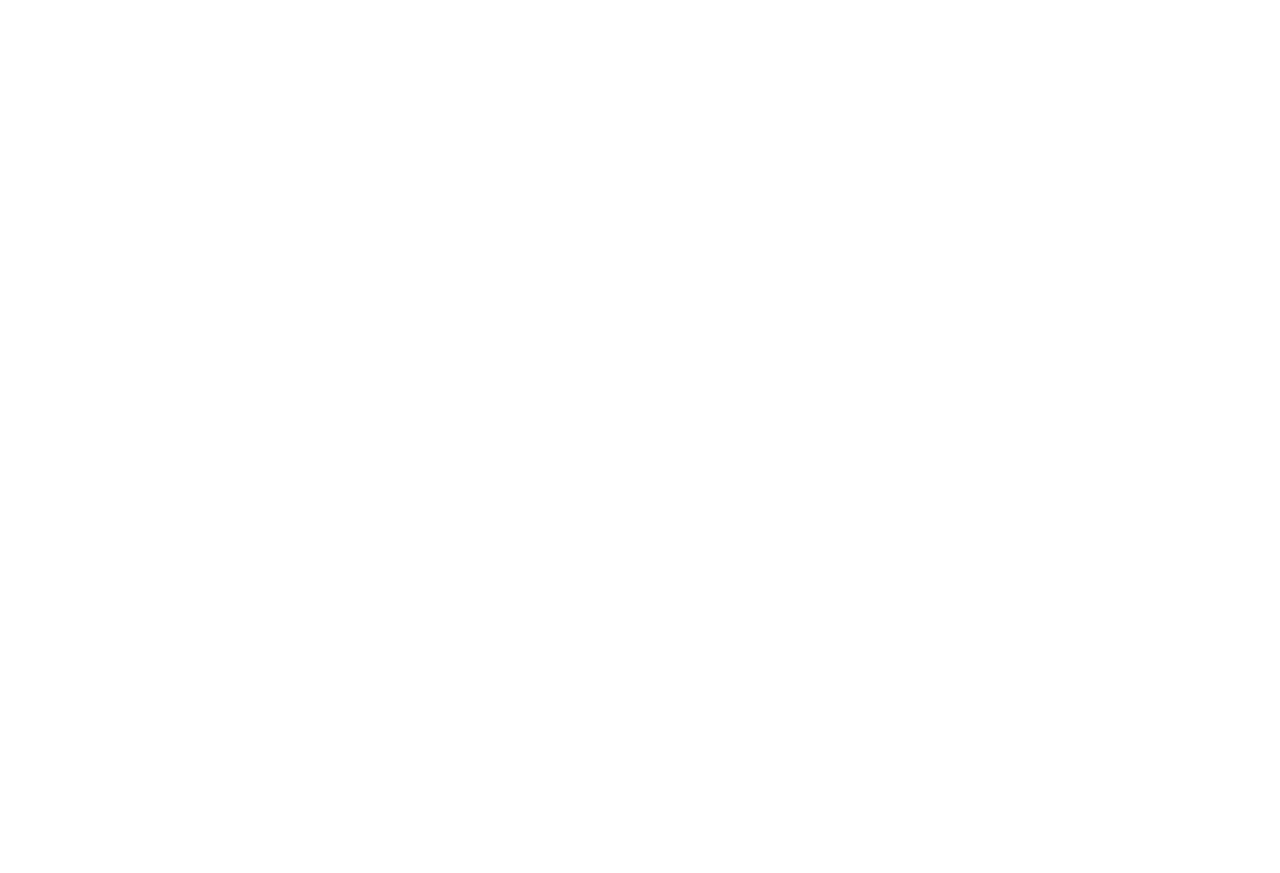
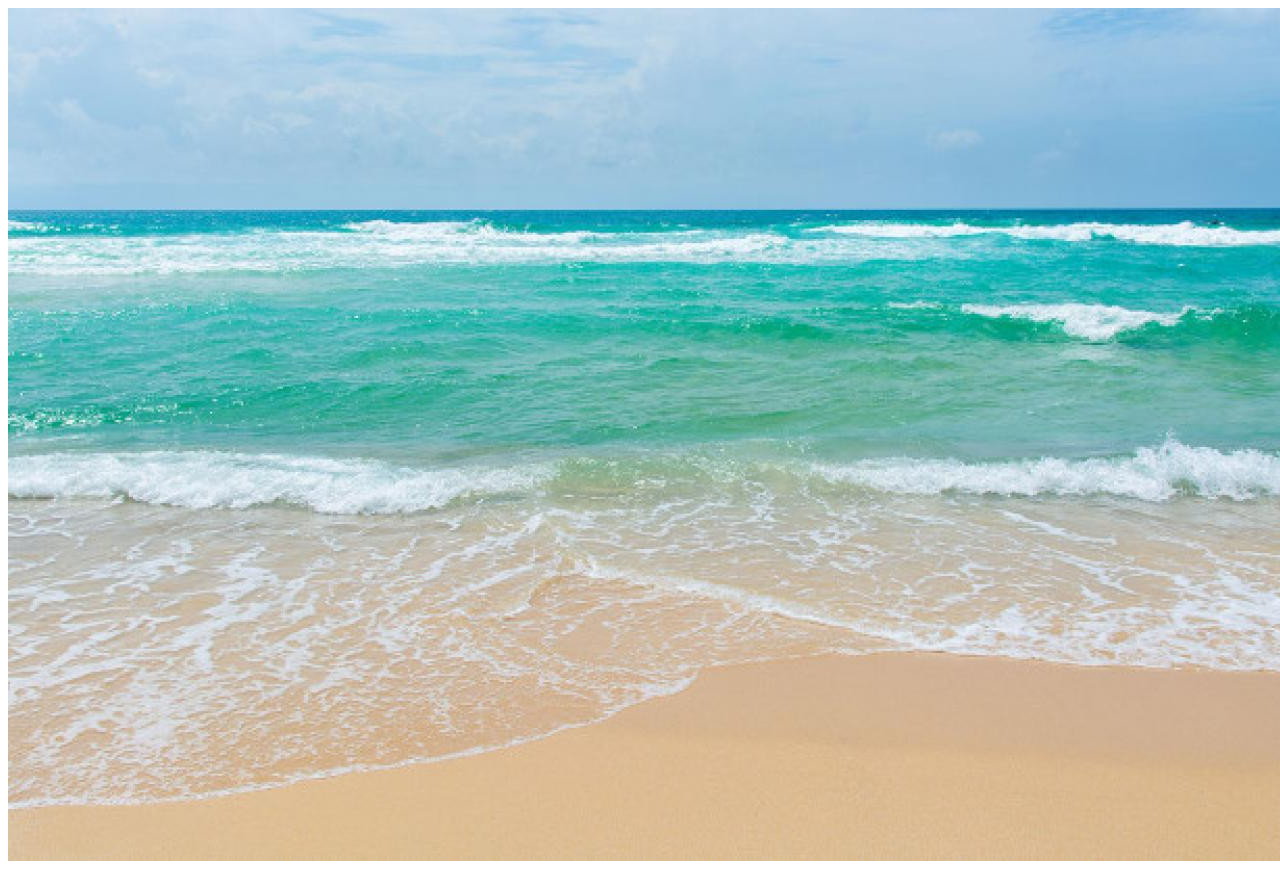
Before and after one commit to Artem-Sergeev/home-work, a plain HTML site: page index.html in a window 1280 px wide. Before the commit the page ends 800 px from the top, so only its background shows below. Drawn offline with Linux system fonts and the light colour scheme.

Commit message:
Добавляет картинку

```diff
--- a/index.html
+++ b/index.html
@@ -1 +1,12 @@
 <!DOCTYPE html>
+<html lang="en">
+<head>
+    <meta charset="UTF-8">
+    <meta http-equiv="X-UA-Compatible" content="IE=edge">
+    <meta name="viewport" content="width=device-width, initial-scale=1.0">
+    <title>Document</title>
+</head>
+<body>
+    <img src="./images/1562069943_14.jpg" alt=""/>
+</body>
+</html>
```
Also changed, not shown: images/1562069943_14.jpg (added).
